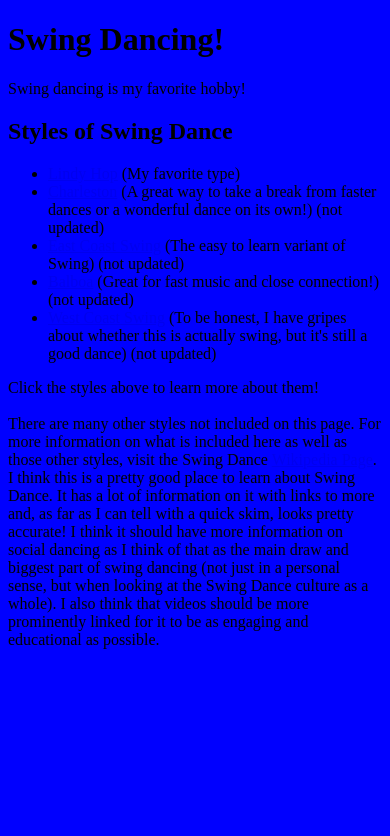
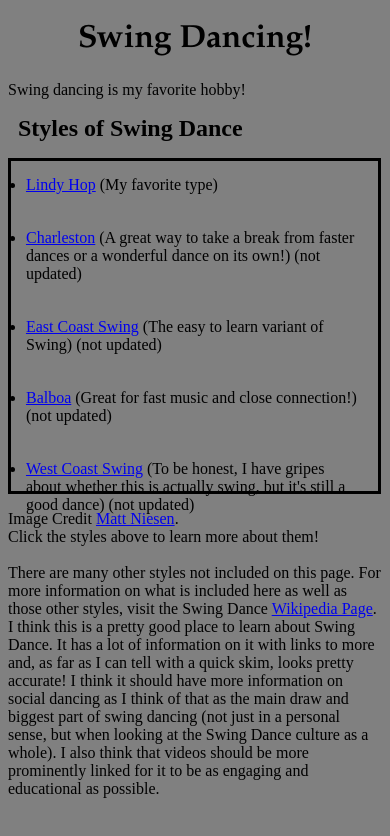
Before and after one commit to DillonBArevalo/DillonBArevalo.github.io, a plain HTML site: page index.html in a window 390 px wide. Drawn offline with Linux system fonts and the light colour scheme.

Commit message:
Finish everything but minor concern on media query

```diff
--- a/index.html
+++ b/index.html
@@ -6,19 +6,21 @@
 </head>
 
 <body>
-  <h1>Swing Dancing!</h1>
+  <h1 id="title">Swing Dancing!</h1>
 
   <p>Swing dancing is my favorite hobby!</p>
 
   <h2>Styles of Swing Dance</h2>
-    <ul>
-      <li><a href="lindyhop.html">Lindy Hop</a> (My favorite type)</li>
-      <li><a href="charleston.html">Charleston</a> (A great way to take a break from faster dances or a wonderful dance on its own!) (not updated)</li>
-      <li><a href="east_coast.html">East Coast Swing</a> (The easy to learn variant of Swing) (not updated)</li>
-      <li><a href="balboa.html">Balboa</a> (Great for fast music and close connection!) (not updated)</li>
-      <li><a href="west_coast.html">West Coast Swing</a> (To be honest, I have gripes about whether this is actually swing, but it's still a good dance) (not updated)</li>
+    <ul id="dances">
+      <li><a class="page-link" href="lindyhop.html">Lindy Hop</a> (My favorite type)</li>
+      <li><a class="page-link" href="charleston.html">Charleston</a> (A great way to take a break from faster dances or a wonderful dance on its own!) (not updated)</li>
+      <li><a class="page-link" href="east_coast.html">East Coast Swing</a> (The easy to learn variant of Swing) (not updated)</li>
+      <li><a class="page-link" href="balboa.html">Balboa</a> (Great for fast music and close connection!) (not updated)</li>
+      <li><a class="page-link" href="west_coast.html">West Coast Swing</a> (To be honest, I have gripes about whether this is actually swing, but it's still a good dance) (not updated)</li>
     </ul>
-  <p>Click the styles above to learn more about them!
+  <p>Image Credit <a href="https://www.flickr.com/photos/akita/">Matt Niesen</a>.
+  <br>
+  Click the styles above to learn more about them!
   <br>
   <br>
   There are many other styles not included on this page. For more information on what is included here as well as those other styles, visit the Swing Dance <a href="https://en.wikipedia.org/wiki/Swing_(dance)">Wikipedia Page</a>.
--- a/styles.css
+++ b/styles.css
@@ -1,3 +1,45 @@
 body {
-  background: blue;
+  background-color: grey;
 }
+
+#title {
+  text-align: center;
+  font-family: garamond;
+}
+
+h2 {
+  margin: 10px;
+}
+
+
+#dances {
+  background-image: url(https://scontent.xx.fbcdn.net/v/t1.0-9/10394619_10154848705880510_8371696175182448650_n.jpg?oh=6537ea91dd72ef8ec459c0e0578cd1df&oe=58FE9B40);
+  background-size: 635px 350px;
+  border: 3px solid black;
+  color: white;
+  text-shadow: 1px 1px 1px black;
+  width: 600px;
+  height: 300px;
+  padding: 10px;
+  padding-left: 25px;
+  padding-bottom: 0px;
+}
+li {
+  padding-bottom: 35px;
+}
+
+.page-link:visited {
+  color: red;
+}
+
+@media screen and (max-width: 650px) {
+  #dances {
+    width: 90%;
+    background-image:none;
+    padding:4%;
+  }
+  li {
+    color: black;
+    text-shadow: none;
+  }
+}
```
